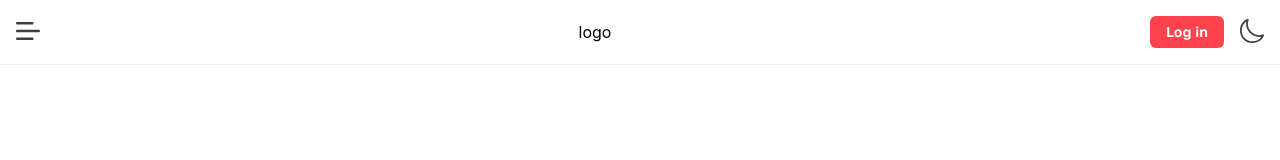
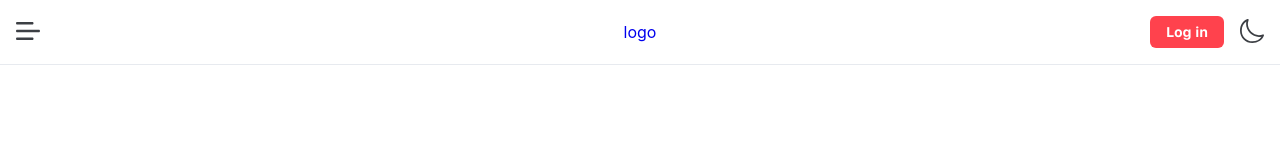
Before and after one commit to ClementeSerrano/web-app-boilerplate, a React (Create React App) app: page / in a window 1280 px wide. Shown: the top 160 px of the page. Built offline with nearby package versions, Linux system fonts and the light colour scheme.

Commit message:
docs: update to new name (web-client)

```diff
--- a/package.json
+++ b/package.json
@@ -1,7 +1,7 @@
 {
-  "name": "hey-bo-client",
+  "name": "hey-web-client",
   "version": "0.1.0",
-  "description": "Hey Backoffice - Where creators manage their projects",
+  "description": "Hey - Web3 for independent creators.",
   "private": true,
   "dependencies": {
     "@liskhq/lisk-client": "^6.0.0-alpha.6",
--- a/public/index.html
+++ b/public/index.html
@@ -5,10 +5,7 @@
     <link rel="icon" href="%PUBLIC_URL%/favicon.ico" />
     <meta name="viewport" content="width=device-width, initial-scale=1" />
     <meta name="theme-color" content="#000000" />
-    <meta
-      name="description"
-      content="Hey Backoffice - Where creators manage their projects"
-    />
+    <meta name="description" content="Hey - Web3 for independent creators." />
     <link rel="apple-touch-icon" href="%PUBLIC_URL%/logo192.png" />
     <!--
       manifest.json provides metadata used when your web app is installed on a
@@ -24,7 +21,7 @@
       work correctly both with client-side routing and a non-root public URL.
       Learn how to configure a non-root public URL by running `npm run build`.
     -->
-    <title>Hey Backoffice</title>
+    <title>Hey</title>
   </head>
   <body>
     <noscript>You need to enable JavaScript to run this app.</noscript>
--- a/src/app/components/Navlink/Navlink.styles.ts
+++ b/src/app/components/Navlink/Navlink.styles.ts
@@ -30,10 +30,6 @@ export const NavlinkContainer = styled(NavLink)<NavlinkContainerProps>`
       getNavlinkOnHoverBgColor({ theme, variant, container })};
   }
 
-  &:not(:last-child) {
-    margin-bottom: ${({ theme }) => theme.spacing.xxs}px;
-  }
-
   &.active {
     color: ${({ theme, variant }) => getNavlinkActiveColor({ theme, variant })};
     background-color: ${({ theme, variant, container }) =>
--- a/src/app/modules/Navigation/Navigation.styles.ts
+++ b/src/app/modules/Navigation/Navigation.styles.ts
@@ -1,4 +1,5 @@
 import styled from 'styled-components';
+import { Link } from 'react-router-dom';
 
 import Grid from '../../components/Grid/Grid';
 
@@ -9,6 +10,23 @@ export const NavigationTopbarContainer = styled(Grid)`
     `1px solid ${theme.palette.background.level3}`};
   width: ${({ theme }) => `calc(100% - ${2 * theme.spacing.sm}px)`};
   padding: ${({ theme }) => theme.spacing.sm}px;
+`;
+
+export const NavigationTopbarLogoNavlink = styled(Link)`
+  position: absolute;
+  top: 50%;
+  left: 50%;
+  transform: translate(-50%, -50%);
+  display: flex;
+  align-items: center;
+  text-decoration: none;
+  padding: ${({ theme }) => `${theme.spacing.xxxs}px ${theme.spacing.xxs}px`};
+  border-radius: ${({ theme }) => theme.shape.borderRadius.sm}px;
+  transition: all 0.3s;
+
+  &:hover {
+    background-color: ${({ theme }) => theme.palette.background.level2};
+  }
 `;
 
 export const NavigationSidebarContainer = styled(Grid)<{
--- a/src/app/modules/Navigation/components/NavigationTopbar.tsx
+++ b/src/app/modules/Navigation/components/NavigationTopbar.tsx
@@ -4,9 +4,13 @@ import Button from '../../../components/Button/Button';
 import Grid from '../../../components/Grid/Grid';
 import ThemeSwitch from '../../../components/ThemeSwitch/ThemeSwitch';
 import MenuIcon from '../../../icons/MenuIcon';
+import { ROUTE_PATHS } from '../../../routes/routes.constants';
 import AuthButton from '../../Auth/components/AuthButton/AuthButton';
 
-import { NavigationTopbarContainer } from '../Navigation.styles';
+import {
+  NavigationTopbarContainer,
+  NavigationTopbarLogoNavlink,
+} from '../Navigation.styles';
 import { NavigationTopbarProps } from '../Navigation.types';
 
 export default function NavigationTopbar({
@@ -30,7 +34,9 @@ export default function NavigationTopbar({
         <MenuIcon height={24} />
       </Button>
 
-      <div>logo</div>
+      <NavigationTopbarLogoNavlink to={ROUTE_PATHS.home}>
+        logo
+      </NavigationTopbarLogoNavlink>
 
       <Grid direction="row" align="center" justify="flex-end">
         <AuthButton style={{ marginRight: theme.spacing.sm }} />
```
Also changed, not shown: public/manifest.json, 1 other file (tests, documents, lock files or other folders).
